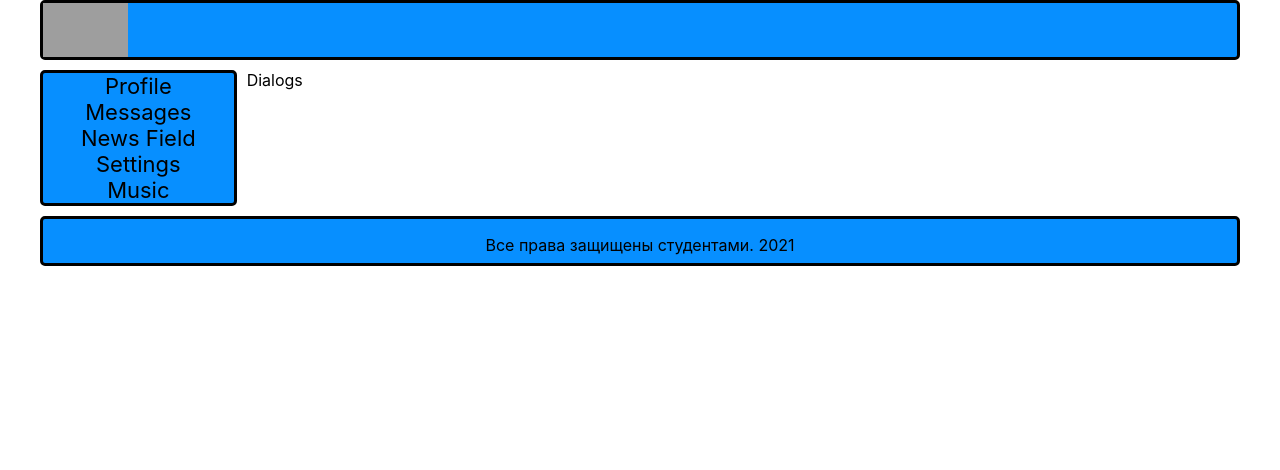
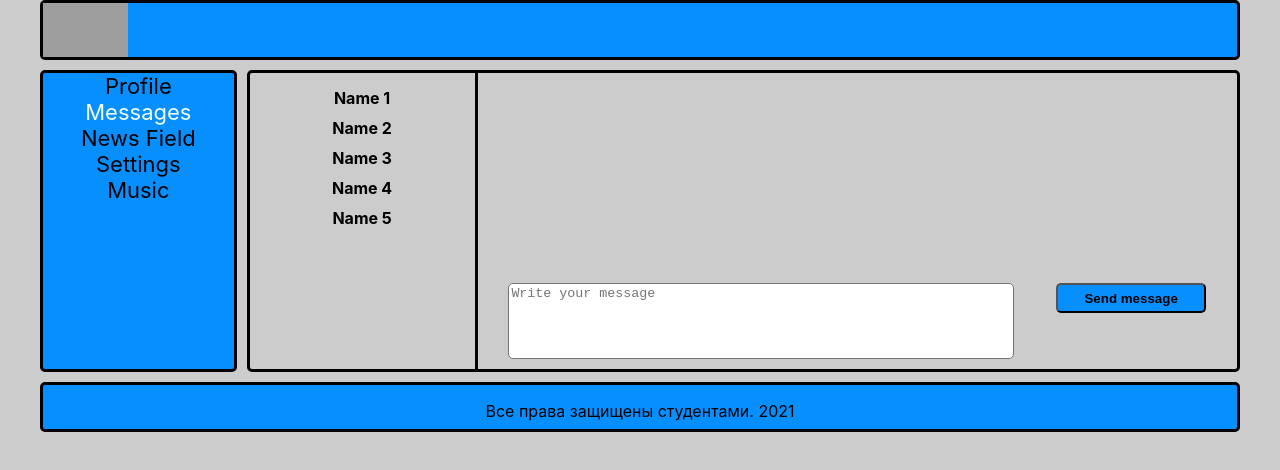
Before and after one commit to Djiypyk/social-network, a React (Create React App) app: page /dialogs in a window 1280 px wide. Shown: the top 470 px of the page. Built offline with nearby package versions, Linux system fonts and the light colour scheme; grey boxes are pictures that could not be loaded.

Commit message:
fix navbar & add dialogs page

```diff
--- a/src/App.css
+++ b/src/App.css
@@ -2,6 +2,7 @@
     display: grid;
     margin: 0 auto;
     width: 1200px;
+
 
     grid-template-areas:
   'header header header'
--- a/src/App.tsx
+++ b/src/App.tsx
@@ -21,7 +21,7 @@ const App: React.FC = () => {
                 <div className="app-wrapper-content">
                     <Routes>
                         <Route path="/profile" element={<Profile/>}/>
-                        <Route path="/dialogs" element={<Dialogs/>}/>
+                        <Route  path="/dialogs/*" element={<Dialogs/>}/>
                         <Route path="/newsField" element={<NewsField/>}/>
                         <Route path="/music" element={<Music/>}/>
                         <Route path="/settings" element={<Settings/>}/>
--- a/src/components/Dialogs/Dialogs.module.css
+++ b/src/components/Dialogs/Dialogs.module.css
@@ -1,7 +1,7 @@
 .dialogs {
 
     display: grid;
-    grid-template-columns: 2fr 10fr;
+    grid-template-columns: 3fr 10fr;
 
     border: 3px solid;
     border-radius: 5px;
@@ -10,12 +10,11 @@
 .dialogs_items {
     padding: 10px;
     border-right: 3px solid ;
+    text-align: center;
 
 }
 
-.dialogs_items .active {
-    color: rgb(119, 85, 0);
-}
+
 .dialog {
     padding: 5px;
     font-weight: 700;
@@ -55,8 +54,11 @@
 .message_input {
     display: flex;
     justify-content: space-around;
+
+    margin-top: 200px;
 }
 textarea{
+
     resize: none;
     width: 500px;
     border-radius: 5px;
--- a/src/components/Dialogs/Dialogs.tsx
+++ b/src/components/Dialogs/Dialogs.tsx
@@ -1,8 +1,46 @@
-import style from './Dialogs.module.css'
+import React from "react";
+import styles from './Dialogs.module.css'
+import {NavLink} from "react-router-dom";
 
 const Dialogs = (props: any) => {
+
+    const activeStyle: any = {
+        textDecoration: 'none',
+        color: 'rgb(119, 85, 0)'
+    }
+
     return (
-        <div>Dialogs</div>
+        <div className={styles.dialogs}>
+            <div className={styles.dialogs_items}>
+                <div className={styles.dialog}>
+                    <NavLink to="/dialogs/1"
+                             style={({isActive}) => isActive ? activeStyle : undefined}
+                    >Name 1</NavLink></div>
+                <div className={styles.dialog}>
+                    <NavLink to='/dialogs/2' style={({isActive}) => isActive ? activeStyle : undefined}
+                    >Name 2</NavLink></div>
+                <div className={styles.dialog}>
+                    <NavLink to='/dialogs/3'
+                             style={({isActive}) => isActive ? activeStyle : undefined}
+                    >Name 3</NavLink></div>
+                <div className={styles.dialog}>
+                    <NavLink to='/dialogs/4'
+                             style={({isActive}) => isActive ? activeStyle : undefined}
+                    >Name 4</NavLink></div>
+                <div className={styles.dialog}>
+                    <NavLink to='/dialogs/5'
+                             style={({isActive}) => isActive ? activeStyle : undefined}
+                    >Name 5</NavLink></div>
+            </div>
+            <div className={styles.messages}>
+                <div className={styles.message_input}>
+                    <textarea placeholder="Write your message"/>
+                    <button className={styles.add_button}> Send message</button>
+                </div>
+            </div>
+
+
+        </div>
     )
 }
 
--- a/src/components/Footer/Footer.module.css
+++ b/src/components/Footer/Footer.module.css
@@ -5,4 +5,6 @@
     border: 3px solid #000;
     border-radius: 5px;
     text-align: center;
+    padding-bottom: 5px;
+
 }
--- a/src/components/Navbar/Navbar.tsx
+++ b/src/components/Navbar/Navbar.tsx
@@ -1,29 +1,38 @@
 import styles from './Navbar.module.css'
 import React from "react";
 import {NavLink} from 'react-router-dom';
-import { useLocation } from 'react-router';
+import {useLocation} from 'react-router';
 
 
-const Navbar: React.FC = (props: any) => {
+const Navbar: React.FC = () => {
 
-    const location = useLocation();
+    const activeStyle: any = {
+        textDecoration: 'none',
+        color: 'honeydew'
+    }
 
-    //destructuring pathname from location
-    const { pathname } = location;
 
-    //Javascript split method to get the name of the path in array
-    const splitLocation = pathname.split("/");
 
     return (
         <nav className={styles.nav}>
 
-            <div><NavLink
-                className={splitLocation[1] === 'profile' ? styles.active : styles.nav_list}
-                to="/profile">Profile</NavLink></div>
-            <div><NavLink className={splitLocation[1] === 'messages' ? styles.active : styles.nav_list} to="/messages">Messages</NavLink></div>
-            <div><NavLink className={splitLocation[1] === 'newsField' ? styles.active : styles.nav_list} to="/newsField">News Field</NavLink></div>
-            <div><NavLink className={splitLocation[1] === 'settings' ? styles.active : styles.nav_list} to="settings">Settings</NavLink></div>
-            <div><NavLink className={splitLocation[1] === 'music' ? styles.active : styles.nav_list} to="music">Music</NavLink></div>
+            <div><NavLink style={({isActive}) => isActive ? activeStyle : undefined}
+                          className={styles.nav_list}
+                          to="/profile">
+                Profile</NavLink>
+            </div>
+            <div><NavLink style={({isActive}) => isActive ? activeStyle : undefined}
+                          className={styles.nav_list}
+                          to="/dialogs">Messages</NavLink></div>
+            <div><NavLink style={({isActive}) => isActive ? activeStyle : undefined}
+                          className={styles.nav_list}
+                          to="/newsField">News Field</NavLink></div>
+            <div><NavLink style={({isActive}) => isActive ? activeStyle : undefined}
+                          className={styles.nav_list}
+                          to="settings">Settings</NavLink></div>
+            <div><NavLink style={({isActive}) => isActive ? activeStyle : undefined}
+                          className={styles.nav_list}
+                          to="music">Music</NavLink></div>
 
         </nav>
     )
--- a/src/index.css
+++ b/src/index.css
@@ -1,13 +1,14 @@
 body {
+  background-color: #cccccc;
   margin: 0;
   font-family: -apple-system, BlinkMacSystemFont, 'Segoe UI', 'Roboto', 'Oxygen',
-    'Ubuntu', 'Cantarell', 'Fira Sans', 'Droid Sans', 'Helvetica Neue',
-    sans-serif;
+  'Ubuntu', 'Cantarell', 'Fira Sans', 'Droid Sans', 'Helvetica Neue',
+  sans-serif;
   -webkit-font-smoothing: antialiased;
   -moz-osx-font-smoothing: grayscale;
 }
 
 code {
   font-family: source-code-pro, Menlo, Monaco, Consolas, 'Courier New',
-    monospace;
+  monospace;
 }
--- a/src/index.tsx
+++ b/src/index.tsx
@@ -6,7 +6,6 @@ import reportWebVitals from './reportWebVitals';
 import {BrowserRouter} from "react-router-dom";
 
 ReactDOM.render(
-    // <BrowserRouter>
         <React.StrictMode>
             <App/>
         </React.StrictMode>
```
